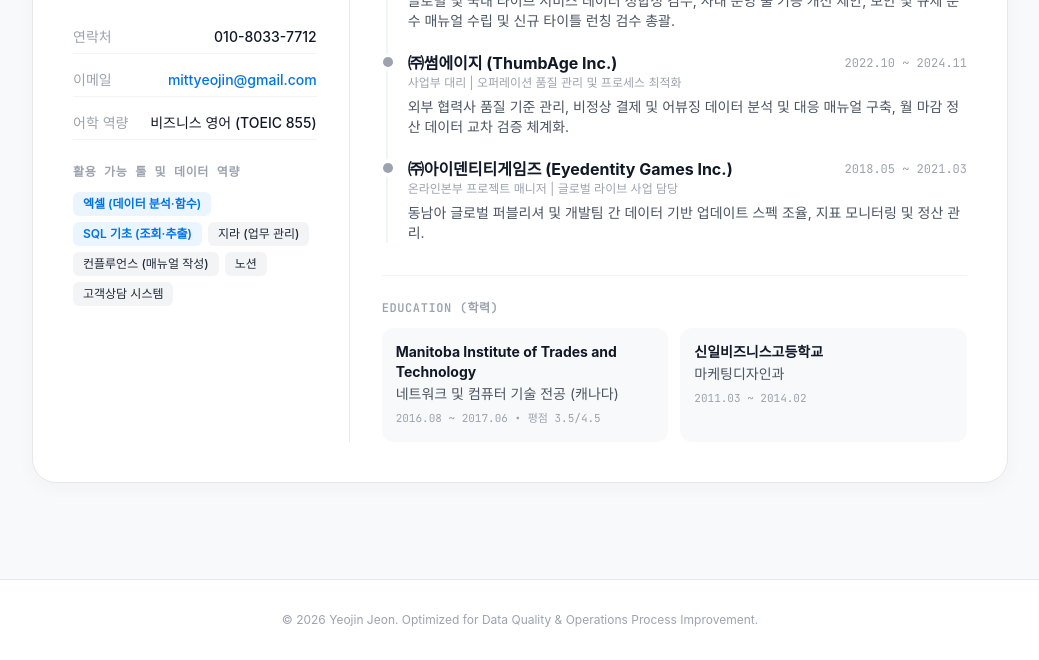
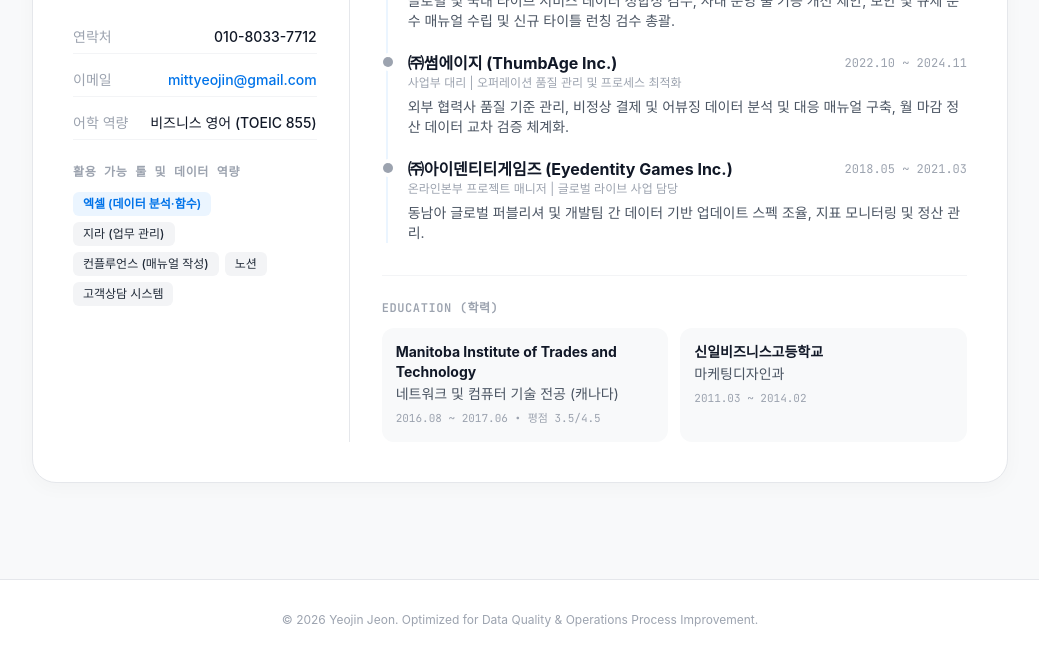
Before and after one commit to gm-yeojinjeon/op, a plain HTML site: page index.html in a window 1280 px wide. Shown: the part 3460-4120 px from the top of the page, without its empty margins (120-1159 px from the left). Drawn offline with nearby package versions, Linux system fonts and the light colour scheme; a web font is replaced by a local one.

Commit message:
index.html

```diff
--- a/index.html
+++ b/index.html
@@ -455,7 +455,6 @@
                         <h3 class="text-xs font-mono font-semibold text-cp-gray400 uppercase tracking-wider mb-3">활용 가능 툴 및 데이터 역량</h3>
                         <div class="flex flex-wrap gap-1.5">
                             <span class="px-2.5 py-1 bg-cp-blueLight text-cp-blue text-xs font-semibold rounded-md">엑셀 (데이터 분석·함수)</span>
-                            <span class="px-2.5 py-1 bg-cp-blueLight text-cp-blue text-xs font-semibold rounded-md">SQL 기초 (조회·추출)</span>
                             <span class="px-2.5 py-1 bg-cp-gray100 text-cp-gray800 text-xs font-medium rounded-md">지라 (업무 관리)</span>
                             <span class="px-2.5 py-1 bg-cp-gray100 text-cp-gray800 text-xs font-medium rounded-md">컨플루언스 (매뉴얼 작성)</span>
                             <span class="px-2.5 py-1 bg-cp-gray100 text-cp-gray800 text-xs font-medium rounded-md">노션</span>
```
